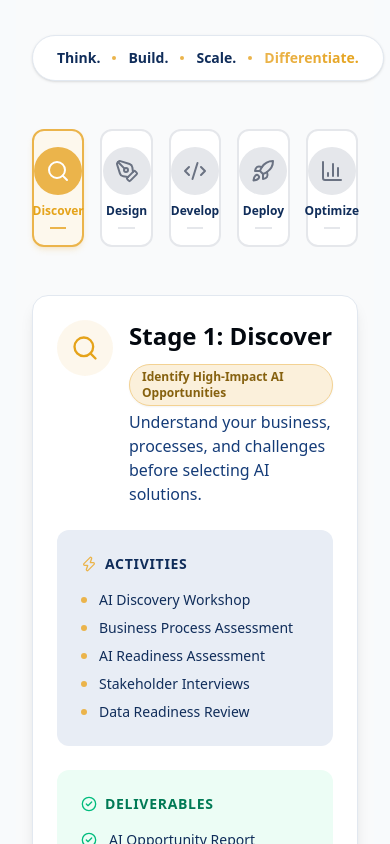
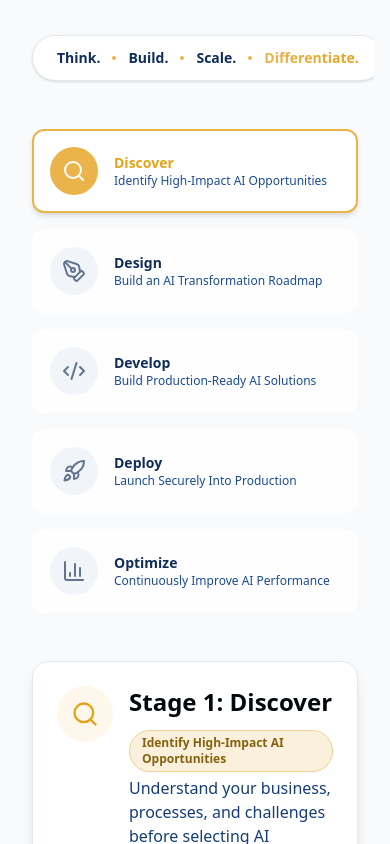
Before and after one commit to ssooraj24/NisolLabsWeb, a Next.js app: page /about in a window 390 px wide. Shown: the part 7240-8084 px from the top of the page. Built offline with nearby package versions, Linux system fonts and the light colour scheme.

Commit message:
Change ai transforamtion section

```diff
--- a/src/components/home/AITransformationFramework.tsx
+++ b/src/components/home/AITransformationFramework.tsx
@@ -18,6 +18,7 @@ import {
 import { Badge } from "@/components/ui/Badge";
 import { Button } from "@/components/ui/Button";
 
+// Stage Data
 const stages = [
   {
     id: "discover",
@@ -134,6 +135,7 @@ const stages = [
   },
 ];
 
+// Engagement Deliverables
 const deliverables = [
   { icon: FileText, label: "AI Discovery Report" },
   { icon: LayoutTemplate, label: "Solution Blueprint" },
@@ -144,22 +146,14 @@ const deliverables = [
 ];
 
 export function AITransformationFramework() {
-  const [activeStage, setActiveStage] = useState("discover");
+  const [activeStage, setActiveStage] = useState(stages[0].id);
 
+  // Find the current stage object
   const currentStage = stages.find((s) => s.id === activeStage) || stages[0];
   const currentIndex = stages.findIndex((s) => s.id === activeStage);
 
-  // Debug: Log when component mounts and when state changes
-  console.log("AITransformationFramework rendered, activeStage:", activeStage);
-
-  const handleStageChange = (stageId: string) => {
-    console.log("handleStageChange called with:", stageId);
-    alert("Clicked: " + stageId);
-    setActiveStage(stageId);
-  };
-
   return (
-    <section className="py-20 bg-gray-50">
+    <section className="py-20 bg-gray-50 overflow-hidden">
       <div className="container mx-auto px-4 md:px-6">
         {/* Section Header */}
         <div className="text-center max-w-3xl mx-auto mb-12">
@@ -194,78 +188,134 @@ export function AITransformationFramework() {
           </div>
         </div>
 
-        {/* ========================================================== */}
-        {/* STEPPER - SIMPLE GRID VERSION (WORKING) */}
-        {/* ========================================================== */}
-        <div className="grid grid-cols-5 gap-4 mb-12 max-w-4xl mx-auto">
-          {stages.map((stage, index) => {
+        {/* Horizontal Stepper - Desktop */}
+        <div className="hidden lg:block relative mb-16">
+          {/* Connecting Line */}
+          <div className="absolute top-10 left-[10%] right-[10%] h-0.5 bg-slate-200">
+            <div
+              className="h-full bg-gradient-to-r from-golden-500 via-golden-400 to-golden-500 transition-all duration-500"
+              style={{
+                width: `${((currentIndex + 1) / stages.length) * 100}%`,
+              }}
+            />
+          </div>
+
+          <div className="flex justify-between relative">
+            {stages.map((stage, idx) => {
               const isActive = activeStage === stage.id;
-            const isCompleted = index <= currentIndex;
+              const isCompleted = idx <= currentIndex;
 
               return (
+                <button
+                  key={stage.id}
+                  onClick={() => setActiveStage(stage.id)}
+                  className="flex flex-col items-center group relative z-10 cursor-pointer"
+                  style={{ width: `${100 / stages.length}%` }}
+                >
+                  {/* Circle */}
                   <div
-                key={stage.id}
-                onClick={() => {
-                  console.log("Div clicked:", stage.id);
-                  alert("Div clicked: " + stage.id);
-                  setActiveStage(stage.id);
-                }}
                     className={`
-                  flex flex-col items-center p-4 rounded-xl border-2 cursor-pointer transition-all
+                      w-20 h-20 rounded-full flex items-center justify-center
+                      transition-all duration-300
                       ${
                         isActive || isCompleted
-                      ? "border-golden-500 bg-golden-50"
-                      : "border-gray-200 hover:border-golden-300 bg-white"
-                  }
-                  ${isActive ? "shadow-md shadow-golden-500/20" : ""}
-                `}
-              >
-                <div
-                  className={`
-                    w-12 h-12 rounded-full flex items-center justify-center
-                    ${
-                      isActive || isCompleted
-                        ? "bg-golden-500"
-                        : "bg-gray-200"
+                          ? "bg-golden-500 shadow-lg shadow-golden-500/30"
+                          : "bg-slate-200 group-hover:bg-slate-300"
                       }
                     `}
                   >
                     <stage.icon
                       className={`
-                      w-6 h-6 pointer-events-none
+                        w-8 h-8 transition-all duration-300
                         ${
                           isActive || isCompleted
                             ? "text-white"
-                          : "text-gray-500"
+                            : "text-slate-500 group-hover:text-slate-700"
                         }
                       `}
                     />
                   </div>
-                <span
+
+                  {/* Label */}
+                  <div className="mt-3 text-center">
+                    <p
                       className={`
-                    text-xs font-bold mt-2
+                        text-sm font-bold transition-colors duration-300
                         ${isActive ? "text-golden-600" : "text-navy-700"}
                       `}
                     >
                       {stage.title}
-                </span>
-                <div className="w-full h-0.5 bg-gray-200 mt-2">
-                  <div
-                    className={`h-full ${
-                      isCompleted ? "bg-golden-500" : "bg-gray-200"
-                    }`}
-                    style={{ width: isCompleted ? "100%" : "0%" }}
-                  />
+                    </p>
+                    <p className="text-xs text-navy-500 hidden xl:block">
+                      {stage.subtitle.split(" ").slice(0, 3).join(" ")}...
+                    </p>
                   </div>
-              </div>
+                </button>
               );
             })}
           </div>
+        </div>
 
-        {/* ========================================================== */}
-        {/* ACTIVE STAGE DETAILS */}
-        {/* ========================================================== */}
-        <div className="max-w-4xl mx-auto bg-white rounded-2xl shadow-lg border border-slate-200 p-6 md:p-8 lg:p-10">
+        {/* Mobile Stepper - Cards */}
+        <div className="lg:hidden grid grid-cols-1 gap-4 mb-12">
+          {stages.map((stage) => (
+            <button
+              key={stage.id}
+              onClick={() => setActiveStage(stage.id)}
+              className={`
+                flex items-center gap-4 p-4 rounded-xl border-2 transition-all text-left
+                ${
+                  activeStage === stage.id
+                    ? "border-golden-500 bg-white shadow-md"
+                    : "border-transparent bg-white/80 hover:bg-white"
+                }
+              `}
+            >
+              <div
+                className={`
+                  w-12 h-12 rounded-full flex items-center justify-center shrink-0
+                  ${
+                    activeStage === stage.id
+                      ? "bg-golden-500"
+                      : "bg-slate-100"
+                  }
+                `}
+              >
+                <stage.icon
+                  className={`
+                    w-6 h-6
+                    ${
+                      activeStage === stage.id
+                        ? "text-white"
+                        : "text-slate-500"
+                    }
+                  `}
+                />
+              </div>
+              <div>
+                <p
+                  className={`
+                    font-bold text-sm
+                    ${
+                      activeStage === stage.id
+                        ? "text-golden-600"
+                        : "text-navy-700"
+                    }
+                  `}
+                >
+                  {stage.title}
+                </p>
+                <p className="text-xs text-navy-500">
+                  {stage.subtitle}
+                </p>
+              </div>
+            </button>
+          ))}
+        </div>
+
+        {/* Active Stage Details — NO ANIMATION, just simple conditional render */}
+        <div className="bg-white rounded-2xl shadow-lg border border-slate-200 p-6 md:p-8 lg:p-10">
+          {/* Header */}
           <div className="flex items-start gap-4 mb-6">
             <div className="w-14 h-14 rounded-full bg-golden-500/10 flex items-center justify-center shrink-0">
               <currentStage.icon className="w-7 h-7 text-golden-600" />
@@ -285,7 +335,9 @@ export function AITransformationFramework() {
             </div>
           </div>
 
+          {/* Two-Column Grid */}
           <div className="grid md:grid-cols-2 gap-6">
+            {/* Activities */}
             <div className="bg-navy-50 rounded-xl p-6">
               <h4 className="text-sm font-bold text-navy-700 uppercase tracking-wider mb-4 flex items-center gap-2">
                 <Zap className="w-4 h-4 text-golden-500" />
@@ -304,6 +356,7 @@ export function AITransformationFramework() {
               </ul>
             </div>
 
+            {/* Deliverables */}
             <div className="bg-emerald-50 rounded-xl p-6">
               <h4 className="text-sm font-bold text-emerald-700 uppercase tracking-wider mb-4 flex items-center gap-2">
                 <CheckCircle2 className="w-4 h-4 text-emerald-500" />
@@ -323,6 +376,7 @@ export function AITransformationFramework() {
             </div>
           </div>
 
+          {/* CTA */}
           <div className="mt-6 pt-6 border-t border-slate-100 flex flex-wrap items-center justify-between gap-4">
             <span className="text-sm text-navy-500">
               <span className="font-semibold text-navy-700">Learn more:</span>{" "}
@@ -339,10 +393,8 @@ export function AITransformationFramework() {
           </div>
         </div>
 
-        {/* ========================================================== */}
-        {/* EVERY ENGAGEMENT DELIVERS */}
-        {/* ========================================================== */}
-        <div className="max-w-4xl mx-auto mt-16 bg-navy-950 rounded-2xl p-8 md:p-10 border border-golden-500/20">
+        {/* Bottom: Every Engagement Delivers */}
+        <div className="mt-16 bg-navy-950 rounded-2xl p-8 md:p-10 border border-golden-500/20">
           <div className="text-center mb-8">
             <Badge className="bg-golden-500/10 text-golden-400 border-golden-500/20 mx-auto">
               Every Engagement Delivers
@@ -367,7 +419,7 @@ export function AITransformationFramework() {
           </div>
         </div>
 
-        {/* Footer */}
+        {/* Framework Link */}
         <div className="text-center mt-8">
           <p className="text-sm text-navy-500">
             The Nisol AI Transformation Framework™ —{" "}
```
Lines whose indentation alone changed are shown as unchanged.
